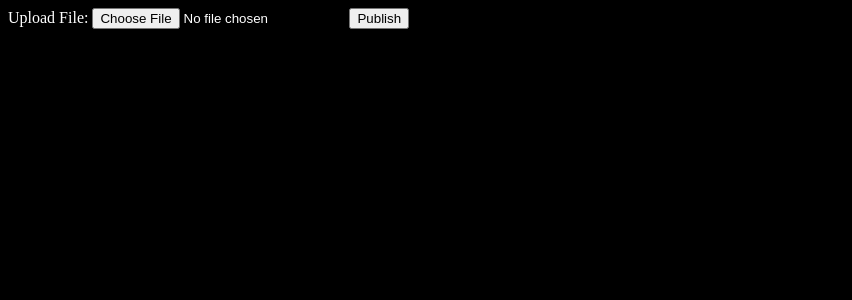
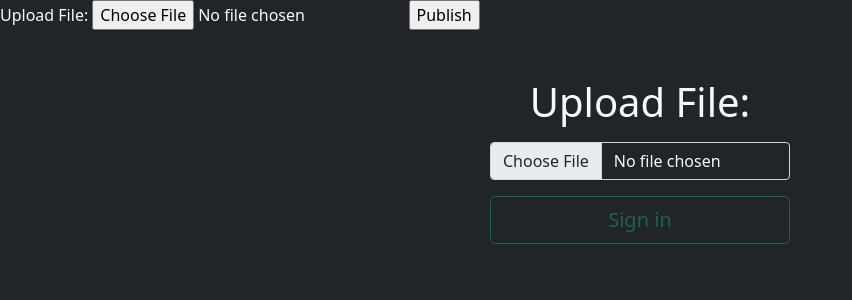
Before and after one commit to cvanloo/blog, a PHP site: template src/Templates/Blog/UploadPage.php in a window 1280 px wide. Shown: the top 300 px of the page, without its empty margins (0-852 px from the left). Run offline with PHP 8.4, Linux system fonts and the light colour scheme; the template is opened without the code that fills it, so the values that code supplies are empty.

Commit message:
Craeted UI for Upload

```diff
--- a/src/Templates/Blog/UploadPage.php
+++ b/src/Templates/Blog/UploadPage.php
@@ -1,22 +1,46 @@
 <!DOCTYPE html>
 <html>
+<head>
 
-	<title>Blog, Publish</title>
+	<meta charset="utf-8">
+	<meta name="viewport" content="width=device-width, initial-scale=1">
+
+	<!-- Bootstrap CSS -->
+	<link href="https://cdn.jsdelivr.net/npm/bootstrap@5.0.1/dist/css/bootstrap.min.css" rel="stylesheet" integrity="sha384-+0n0xVW2eSR5OomGNYDnhzAbDsOXxcvSN1TPprVMTNDbiYZCxYbOOl7+AMvyTG2x" crossorigin="anonymous">
+
+	<title>Personal Blog, Publish></title>
+
+<head>
+<body  class="bg-dark text-light">
 
 	<style>
-		html, body {
+		/* html, body {
 			background-color: black;
 			color: white;
-		}
+		} */
 	</style>
-
-<body>
 
 	<form method="post" action="/upload" enctype="multipart/form-data">
 		Upload File:
 		<input type="file" name="new_file" id="fileToUpload">
 		<input type="submit" name="submit" value="Publish">
 	</form>
+
+	<div class="text-center mt-5 input-group input-group-lg">
+		<form style="max-width: 300px; margin: auto" method="post" action="/upload" enctype="multipart/form-data">
+			<h1 class="mb-3 h1">Upload File:</h1>
+			<input name="new_file" type="file" class="form-control bg-dark text-light"
+				required id="fileToUpload" />
+			<div class="mt-3 mb-1">
+				<button id="btnSubmit" disabled style="min-width: 300px"
+					type="submit" class="btn btn-outline-success btn-lg btn-block">Sign in</button>
+			</div>
+		</form>
+	</div>
+
+	<!-- Popper and Bootstrap JS -->
+	<script src="https://cdn.jsdelivr.net/npm/@popperjs/core@2.9.2/dist/umd/popper.min.js" integrity="sha384-IQsoLXl5PILFhosVNubq5LC7Qb9DXgDA9i+tQ8Zj3iwWAwPtgFTxbJ8NT4GN1R8p" crossorigin="anonymous"></script>
+	<script src="https://cdn.jsdelivr.net/npm/bootstrap@5.0.1/dist/js/bootstrap.min.js" integrity="sha384-Atwg2Pkwv9vp0ygtn1JAojH0nYbwNJLPhwyoVbhoPwBhjQPR5VtM2+xf0Uwh9KtT" crossorigin="anonymous"></script>
 
 </body>
 </html>
```
Also changed, not shown: todo.md (+1 -1 lines).
